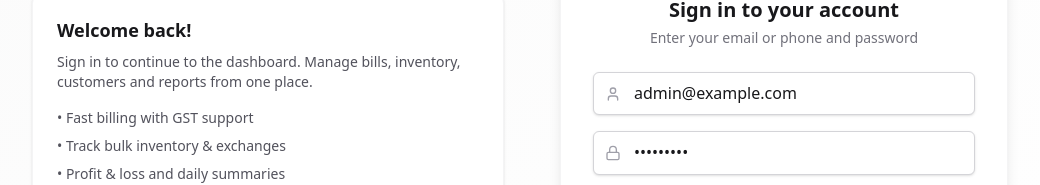
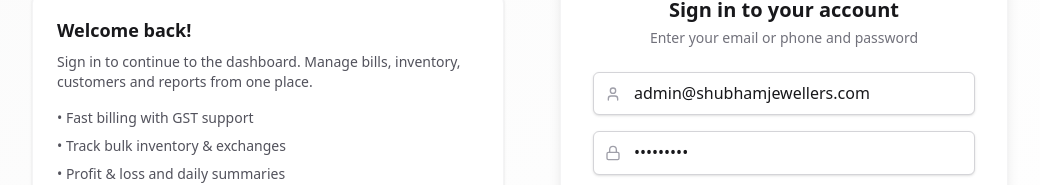
Before and after one commit to kanishk1122/Shubham_jewellers, a Next.js app: page /login in a window 1280 px wide. Shown: the part 348-533 px from the top of the page, without its empty margins (120-1160 px from the left). Built offline with nearby package versions, Linux system fonts and the light colour scheme.

Commit message:
fix: update default identifier email in LoginPage

```diff
--- a/src/app/login/page.tsx
+++ b/src/app/login/page.tsx
@@ -10,7 +10,7 @@
 export default function LoginPage() {
   const router = useRouter();
   const auth = useAuth();
-  const [identifier, setIdentifier] = useState("admin@example.com");
+  const [identifier, setIdentifier] = useState("admin@shubhamjewellers.com");
   const [password, setPassword] = useState("Admin@123");
   const [localLoading, setLocalLoading] = useState(false);
   const [error, setError] = useState<string | null>(null);
```
